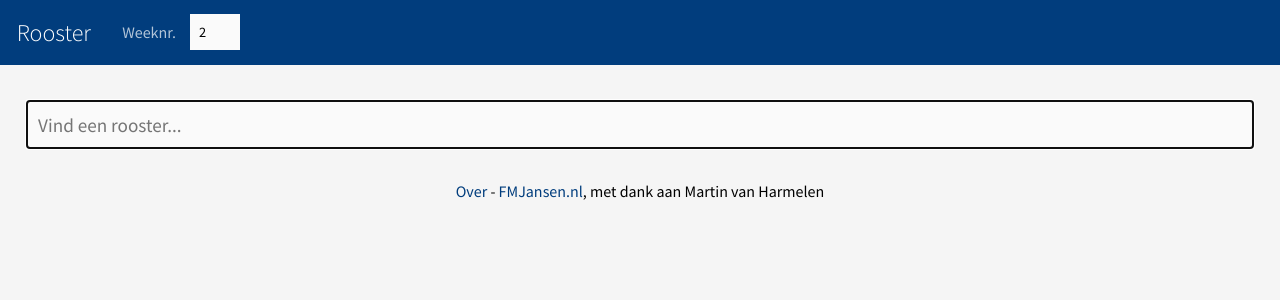
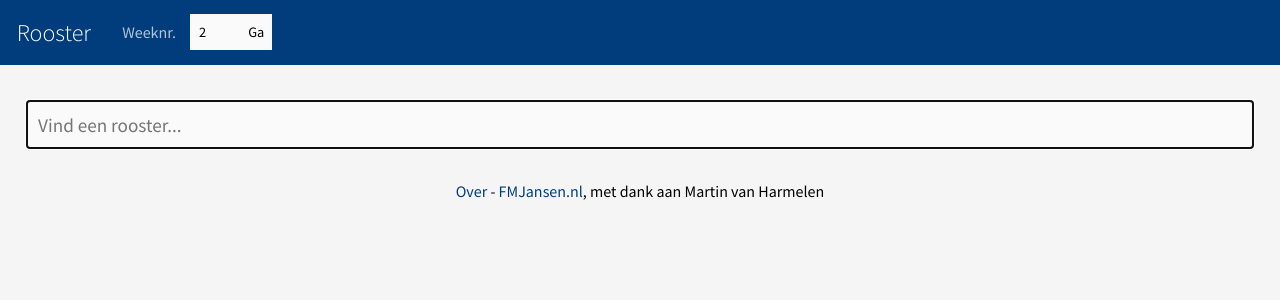
Before and after one commit to FMJansen/infowebviewer, a Flask app: page / in a window 1280 px wide. Shown: the top 300 px of the page. Run offline with Flask 2, Linux system fonts and the light colour scheme; parts of the project's set-up code (start-up, migrations or seed data) failed here and were passed over.

Commit message:
readd Ga-button for weeknumber

```diff
--- a/infowebviewer/templates/base.html
+++ b/infowebviewer/templates/base.html
@@ -41,6 +41,7 @@
       </h1>
       <span>Weeknr. </span>
       <input type="number" min="1" max="53" name="week" placeholder="Weeknr" value="{{ week }}">
+      <button type="submit">Ga</button>
     </header>
 
     <div id="page">
--- a/static/css/base.css
+++ b/static/css/base.css
@@ -170,7 +170,7 @@ footer {
     margin: 0.7em; }
   header#main span {
     padding: 1.4em 0.9em 0; }
-  header#main input[type=number] {
+  header#main input[type=number], header#main button {
     margin: 1em 0 0; }
 
   section, ul#acs {
--- a/static/css/base.scss
+++ b/static/css/base.scss
@@ -243,7 +243,7 @@ footer {
     span {
       padding: 1.4em 0.9em 0;
     }
-    input[type=number] {
+    input[type=number], button {
       margin: 1.0em 0 0;
     }
   }
```
